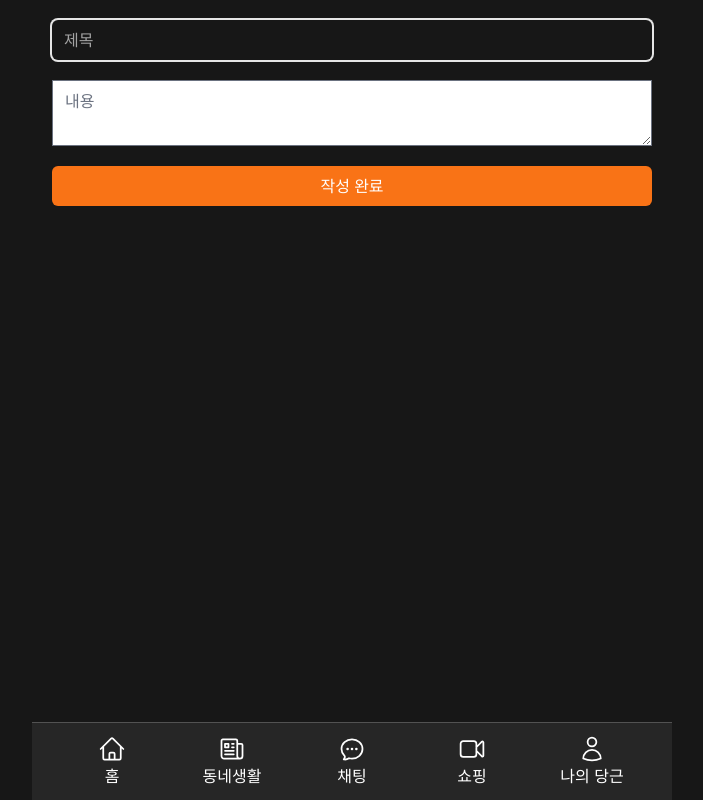
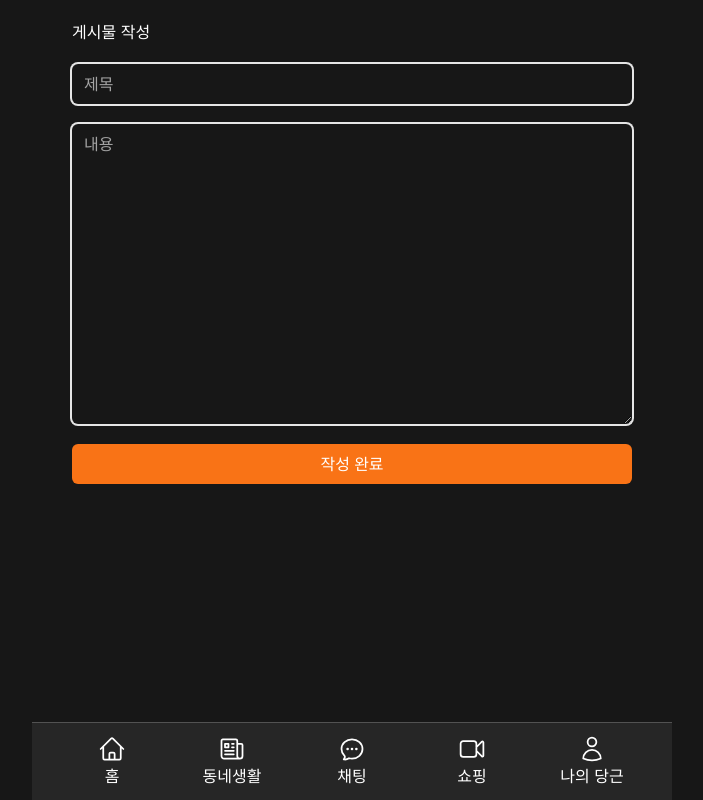
Before and after one commit to als982001/practice-carrot-market, a Next.js app: page /life/add in a window 1280 px wide. Shown: the whole page, without its empty margins (288-991 px from the left). Built offline with nearby package versions, Linux system fonts and the light colour scheme.

Commit message:
feat: 디자인 살짝 수정

```diff
--- a/app/(tabs)/life/add/page.tsx
+++ b/app/(tabs)/life/add/page.tsx
@@ -14,14 +14,16 @@ export default function AddPost() {
   }, [state]);
 
   return (
-    <div>
+    <div className="p-5">
+      <div className="ml-5">게시물 작성</div>
       <form className="p-5 flex flex-col gap-5" action={action}>
         <Input type="text" placeholder="제목" name="title" required />
         <textarea
           placeholder="내용"
           name="description"
           required
-          style={{ color: "black" }}
+          className="bg-transparent rounded-md w-full focus:outline-none ring-2 focus:ring-4 transition ring-neutral-200 focus:ring-orange-500 border-none placeholder:text-neutral-400"
+          style={{ height: "300px" }}
         />
         <Button text="작성 완료" />
       </form>
--- a/app/(tabs)/life/page.tsx
+++ b/app/(tabs)/life/page.tsx
@@ -39,7 +39,7 @@ export default async function Life() {
 
   return (
     <>
-      <div>
+      <div className="p-5">
         {posts.map((post) => (
           <Link
             key={post.id}
--- a/app/products/add/page.tsx
+++ b/app/products/add/page.tsx
@@ -157,7 +157,8 @@ export default function AddProduct() {
   );
 
   return (
-    <div>
+    <div className="p-5">
+      <div className="ml-5">상품 등록</div>
       <form
         action={useCloudFlare && useRHF ? onValid : action}
         className="p-5 flex flex-col gap-5"
```
